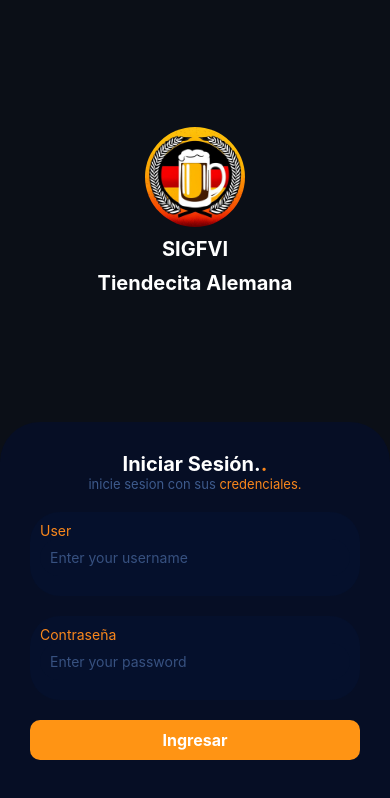
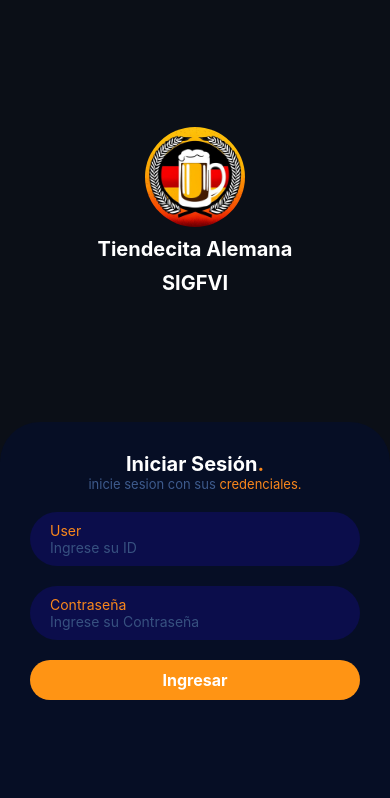
Before and after one commit to MaycolYM11/Native-SIGFVI, a React Native app: screen /Login in a window 390 px wide. Shown: the top 798 px of the page. Built offline with nearby package versions, Linux system fonts and the light colour scheme; what react-native-alert-notification would draw is missing.

Commit message:
se actualiza un login

```diff
--- a/components/View/Login.jsx
+++ b/components/View/Login.jsx
@@ -80,17 +80,17 @@ export default function App() {
             style={styles.logoImage}
           />
           <Text style={styles.logoText}>
-            SIGFVI
+            Tiendecita Alemana
           </Text>
           <Text style={styles.logoText}>
-            Tiendecita Alemana
+            SIGFVI
           </Text>
         </View>
 
         <View style={styles.form} >
           <View style={styles.headerContainer}>
             <Text style={styles.headerText}>
-              Iniciar Sesión.<Text style={styles.subrayar}>.</Text>
+              Iniciar Sesión<Text style={styles.subrayar}>.</Text>
             </Text>
             <Text style={styles.subHeaderText}>
               inicie sesion con sus <Text style={styles.subrayarTexto}>credenciales.</Text>
@@ -102,7 +102,7 @@ export default function App() {
               style={styles.input}
               onChangeText={setUser}
               value={user}
-              placeholder="Enter your username"
+              placeholder="Ingrese su ID"
               placeholderTextColor="#375180"
             />
           </View>
@@ -113,7 +113,7 @@ export default function App() {
               onChangeText={setPass}
               value={pass}
               secureTextEntry
-              placeholder="Enter your password"
+              placeholder="Ingrese su Contraseña"
               placeholderTextColor="#375180"
             />
           </View>
@@ -211,13 +211,15 @@ const styles = StyleSheet.create({
     padding: 10,
     paddingLeft: 120,
     paddingRight: 120,
-    borderRadius: 10,
+    borderRadius: 50,
   },
   inputContainer: {
     marginBottom: 20,
-    backgroundColor: '#05102c',
+    backgroundColor: '#0b0d4b',
     borderRadius: 30,
     padding: 10,
+    paddingRight: 20,
+    paddingLeft: 20,
   },
   label: {
     color: '#f9871c',
@@ -229,16 +231,6 @@ const styles = StyleSheet.create({
   footerButtonContainer: {
     marginTop: 20,
     alignItems: 'center',
-  },
-  footerButton: {
-    textAlign: 'center',
-    fontSize: 16,
-    fontWeight: 'bold',
-    color: '#fff',
-    backgroundColor: '#ff9414',
-    padding: 10,
-    borderRadius: 10,
-    width: '100%',
   },
   headerContainer: {
     alignItems: 'center',
@@ -258,14 +250,5 @@ const styles = StyleSheet.create({
   },
   subrayarTexto: {
     color: '#f9871c',
-  },
-  input: {
-    color: '#375180',
-    backgroundColor: '#05102c',
-    borderRadius: 30,
-    padding: 10,
-    marginBottom: 10,
-    width: '100%',
-  },
-
+  }
 });
```
